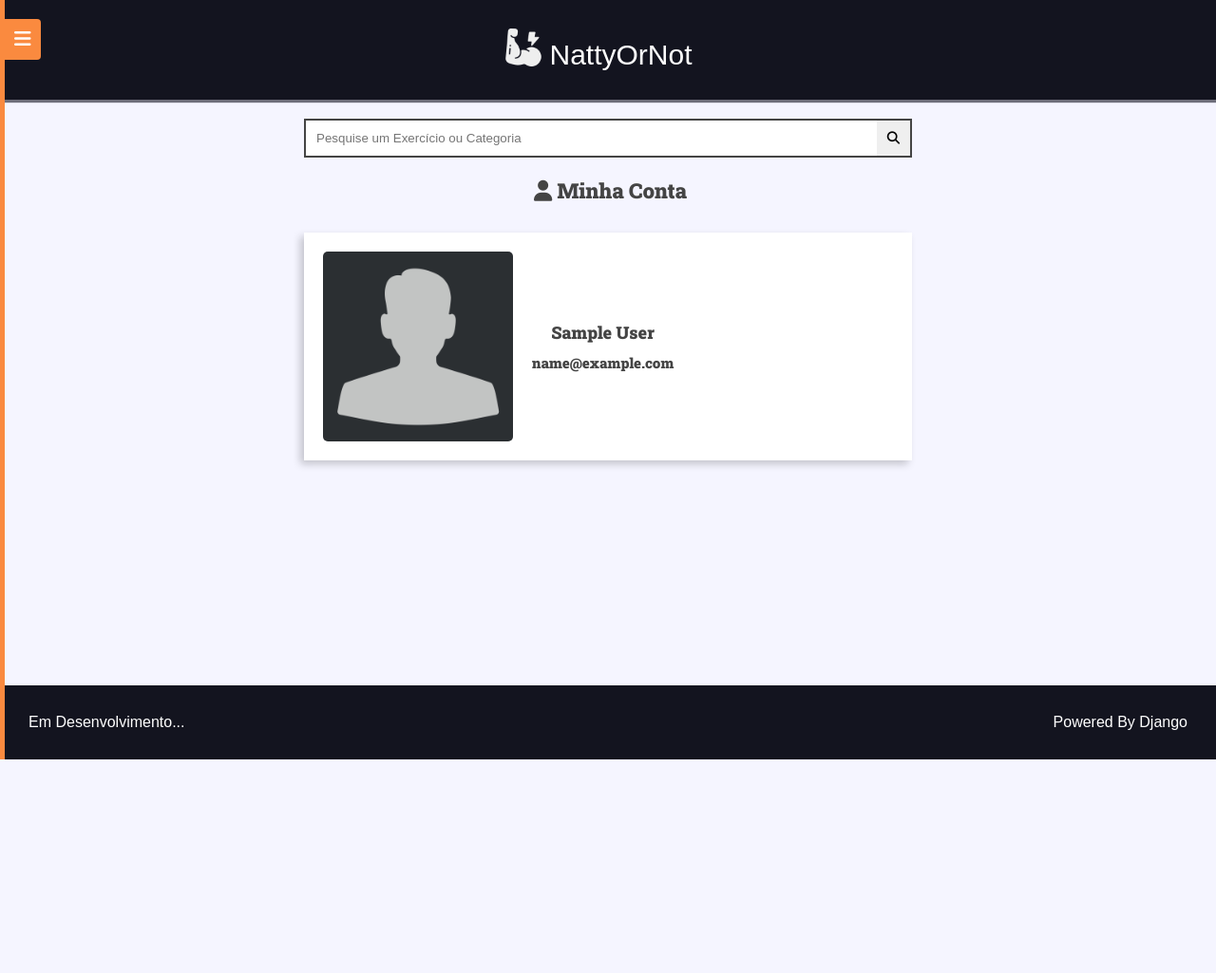
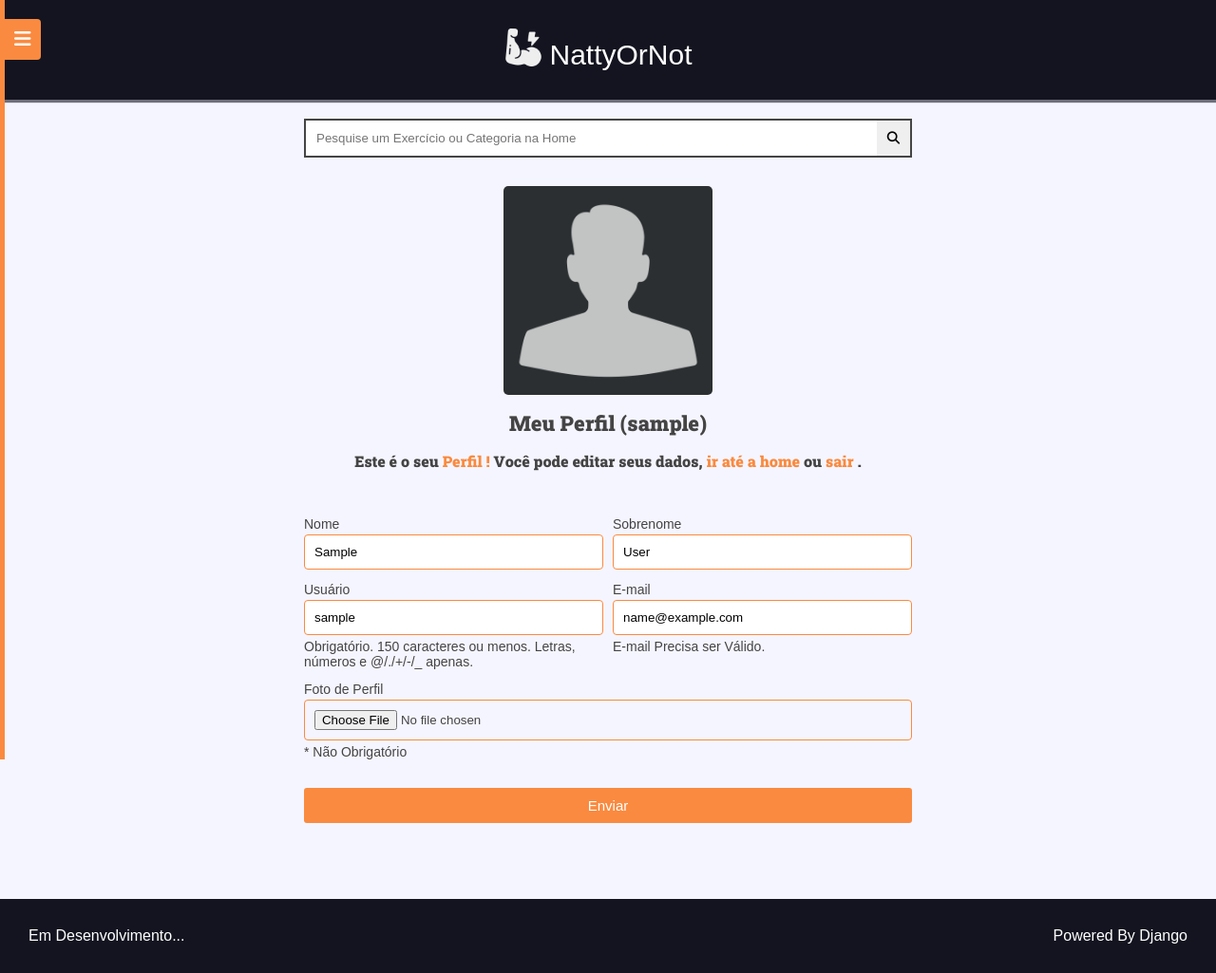
Before and after one commit to bryanoliveira11/Projeto-NattyOrNot, a Django app: a page that uses users/templates/users/pages/user_profile.html in a window 1280 px wide. Shown: the whole page at 95% size. Before the commit the page ends 800 px from the top, so only its background shows below. Run offline with Django 4.2, Linux system fonts and the light colour scheme; the visitor is signed in with stand-in values (Sample User, id 1); data comes from the database, SQL or seed files in the repository; some libraries are stand-ins or nearby versions.

Commit message:
perfil de usuário e form para edição dos dados da conta

```diff
--- a/base_static/global/css/style.css
+++ b/base_static/global/css/style.css
@@ -338,7 +338,7 @@ img {
   background: var(--color-primary);
 }
 
-.form-tag.main {
+.form-tag.main, .form-tag.profile {
   margin-bottom: 0;
 }
 
@@ -744,33 +744,18 @@ select option:hover, select option:checked {
 /* profile */
 
 .main-content-profile img{
-  max-width: 24rem;
-  max-height: 20rem;
+  max-width: 64rem;
+  max-height: 22rem;
   border-radius: 0.5rem;
 }
 
 .main-content-profile {
-  background: #fff;
   max-width: 64rem;
-  box-shadow: -4px 4px 8px rgba(0, 0, 0, 0.2);
   display: flex;
-  align-items: start;
-  justify-content: start;
-}
-
-.profile-content {
-  display: block;
-  margin: auto 0 auto 0;
-}
-
-.profile-item {
-  font-size: 1.8rem;
-  margin-left: 2rem;
-}
-
-.profile-item.email{
-  font-size: 1.5rem;
-  margin-top: 1rem;
+  align-items: center;
+  justify-content: center;
+  margin: 0 auto;
+  padding-top: 2.5rem;
 }
 
 /* footer */
@@ -928,6 +913,10 @@ select option:hover, select option:checked {
   margin-right: 1.5rem;
 }
 
+.invisible {
+  display: none;
+}
+
 /* medias */
 
 @media (max-width: 750px) {
@@ -1009,20 +998,6 @@ select option:hover, select option:checked {
   .btn-google-signin {
     width: 82%;
   }
-
-  .main-content-profile img {
-    margin: 0 auto;
-    max-width: 14rem;
-  }
-
-  .main-content-profile {
-    max-width: 100%;
-    display: block;
-  }
-
-  .profile-item {
-    margin-top: 1rem;
-  }
 }
 
 @media only screen and (max-width: 500px) {
--- a/base_templates/global/partials/menu.html
+++ b/base_templates/global/partials/menu.html
@@ -28,8 +28,8 @@
             {% if request.user.is_authenticated %}
                 <span class="menu-link">
                     <a href="{% url 'users:user_profile' request.user %}">
-                        <i class="fa-solid fa-user"></i>
-                        Minha Conta
+                        <i class="fa-solid fa-circle-user"></i>
+                        Meu Perfil
                     </a>
                 </span>
                 <span class="menu-link">
--- a/users/forms/__init__.py
+++ b/users/forms/__init__.py
@@ -1,3 +1,3 @@
-from .create_exercise import CreateExerciseForm
-from .login_form import LoginForm
-from .register_form import RegisterForm
+from .create_exercise import *
+from .login_form import *
+from .register_form import *
--- a/users/forms/register_form.py
+++ b/users/forms/register_form.py
@@ -4,7 +4,7 @@ from django import forms
 from django.contrib.auth import get_user_model
 from django.core.exceptions import ValidationError
 
-from utils.django_forms import add_placeholder, strong_password
+from utils.django_forms import add_attr, add_placeholder, strong_password
 
 User = get_user_model()
 
@@ -23,7 +23,7 @@ class RegisterForm(forms.ModelForm):
         add_placeholder(self.fields['password2'], 'Confirme sua Senha')
 
     first_name = forms.CharField(
-        label='Primeiro Nome', max_length=150,
+        label='Nome', max_length=150,
         error_messages={
             'required': 'Digite seu Nome.',
             'max_length': 'O Nome deve ter no Máximo 150 Dígitos.',
@@ -107,7 +107,9 @@ class RegisterForm(forms.ModelForm):
     def clean_username(self):
         # validando usuário
         username = self.cleaned_data.get('username')
-        username_database = User.objects.filter(username=username).first()
+        username_database = User.objects.filter(
+            username__iexact=username
+        ).first()
 
         if username_database:
             self._my_errors['username'].append(
@@ -118,7 +120,7 @@ class RegisterForm(forms.ModelForm):
     def clean_email(self):
         # validando se o email já existe no banco
         email = self.cleaned_data.get('email')
-        email_database = User.objects.filter(email=email).first()
+        email_database = User.objects.filter(email__iexact=email).first()
 
         if email_database:
             self._my_errors['email'].append(
@@ -144,3 +146,55 @@ class RegisterForm(forms.ModelForm):
             raise ValidationError(self._my_errors)
 
         return super().clean(*args, **kwargs)
+
+
+# este form vai ser usado para editar os dados do usuário
+class EditForm(RegisterForm):
+    password = forms.CharField(required=False, widget=forms.PasswordInput(
+        attrs={'class': 'invisible'}
+    ))
+
+    password2 = forms.CharField(required=False, widget=forms.PasswordInput(
+        attrs={'class': 'invisible'}
+    ))
+
+    class Meta:
+        model = User
+        fields = [
+            'first_name',
+            'last_name',
+            'username',
+            'email',
+        ]
+
+    def clean_username(self):
+        username = self.cleaned_data.get('username')
+        username_database = User.objects.filter(
+            username__iexact=username
+        ).first()
+
+        # validando se o username existente no banco tem um id diferente da instancia
+        if username_database:
+            if username_database.pk != self.instance.pk:
+                self._my_errors['username'].append(
+                    'Este Usuário Está em Uso.'
+                )
+        return username
+
+    def clean_email(self):
+        email = self.cleaned_data.get('email')
+        email_database = User.objects.filter(email__iexact=email).first()
+
+        # validando se o email existente no banco tem um id diferente da instancia
+        if email_database:
+            if email_database.pk != self.instance.pk:
+                self._my_errors['email'].append(
+                    'Este E-mail Está em Uso.'
+                )
+        return email
+
+    def clean(self, *args, **kwargs):
+        if self._my_errors:
+            raise ValidationError(self._my_errors)
+
+        return super().clean(*args, **kwargs)
--- a/users/templates/users/pages/user_profile.html
+++ b/users/templates/users/pages/user_profile.html
@@ -3,29 +3,21 @@
 {% block title %} {{title}} {% endblock title %}
 
 {% block content %}
-<div class="center">
-    <h2 class="form-tag">
-        <i class="fa-solid fa-user"></i>
-        Minha Conta
-    </h2>
-</div>
-<div class="main-content-profile container center">
+<div class="main-content-profile center">
     {% if user_profile.profile_picture %}
         <img src="{{user_profile.profile_picture.url}}" alt="Foto de Perfil do Usuário">
     {% else %}
         <img src="{% static 'global/imgs/profile_placeholder.jpg' %}" alt="Foto de Perfil Padrão do Site">
     {% endif %}
-    <div class="profile-content">
-        <h3 class="profile-item">
-            {% if user.first_name and user.last_name %}
-                {{user.first_name}} {{user.last_name}}
-            {% else %}
-                {{user.username}}
-            {% endif %}
-        </h3>
-        {% if user.email %}
-            <h3 class="profile-item email">{{user.email}}</h3>
-        {% endif %}
-    </div>
+</div>
+<div class="center mt">
+    <h2 class="form-tag profile">
+        Meu Perfil ({{request.user.username}})
+    </h2>
+    {% include "users/partials/login_message.html" %}
+    {% include "global/partials/messages.html" %}
+</div>
+<div class="container">
+    {% include "global/partials/form.html" %}
 </div>
 {% endblock content %}
--- a/users/templates/users/partials/login_message.html
+++ b/users/templates/users/partials/login_message.html
@@ -25,7 +25,24 @@
                 </a>
             </h3>
         {% endif %}
-    {% else %}
+    {% endif %}
+    {% if is_profile_page %}
+        <h3 class='p-05'>
+            Este é o seu
+            <a href="{% url 'users:user_profile' request.user %}" class="plaintext-button">
+                Perfil !
+            </a>
+            Você pode editar seus dados,
+            <a href="{% url 'training:home' %}" class="plaintext-button">
+                ir até a home
+            </a> ou
+            <a href="{% url 'users:logout' %}" class="plaintext-button user-logout-link">
+                sair
+            </a>.
+        </h3>
+    {% endif %}
+
+    {% if not is_dashboard_page and not is_profile_page %}
         <h3>
             Logado como {{request.user.username}}
             <a href="{% url 'users:logout' %}" class="plaintext-button user-logout-link">clique aqui</a>
--- a/users/views/user_profile.py
+++ b/users/views/user_profile.py
@@ -1,4 +1,5 @@
-from django.contrib.auth import get_user_model
+from django.contrib import messages
+from django.contrib.auth import get_user_model, logout
 from django.contrib.auth.decorators import login_required
 from django.http import Http404
 from django.shortcuts import redirect, render
@@ -6,6 +7,7 @@ from django.urls import reverse
 from django.utils.decorators import method_decorator
 from django.views import View
 
+from users.forms import EditForm
 from users.models import UserProfile
 
 User = get_user_model()
@@ -16,19 +18,68 @@ User = get_user_model()
     name='dispatch'
 )
 class UserProfileDetailClassView(View):
-    def get(self, *args, **kwargs):
-        user = User.objects.filter(
-            username=self.kwargs.get('username')
-        ).first()
+    def get_user_profile(self, user_id):
+        return UserProfile.objects.filter(user__id=user_id).first()
 
-        # usuário só pode acessar o próprio perfil
-        if not user or user != self.request.user:
-            raise Http404()
-
-        user_profile = UserProfile.objects.filter(user__id=user.pk).first()
+    def render_form(self, form):
+        user = self.request.user
+        user_profile = self.get_user_profile(user.pk)
 
         return render(self.request, 'users/pages/user_profile.html', context={
             'user': user,
+            'form': form,
             'user_profile': user_profile,
-            'title': f'Minha Conta',
+            'is_profile_page': True,
+            'form_action': reverse('users:user_profile', args=(self.request.user,)),
+            'search_form_action': reverse('training:search'),
+            'additional_search_placeholder': 'na Home',
+            'title': f'Perfil ({user})',
         })
+
+    # get vai mostrar a foto de perfil do user e seus dados
+    def get(self, *args, **kwargs):
+        # 404 em tentativa de editar a url
+        if self.kwargs.get('username') != self.request.user.username:  # type:ignore
+            raise Http404()
+
+        form = EditForm(instance=self.request.user)
+
+        return self.render_form(form=form)
+
+    # post permitirá que o user edite os dados existentes da conta
+    def post(self, *args, **kwargs):
+        form = EditForm(
+            data=self.request.POST or None,
+            files=self.request.FILES or None,
+            instance=self.request.user
+        )
+
+        if form.is_valid():
+            user = form.save(commit=False)
+            user_picture = form.cleaned_data.get('profile_picture')
+            user_profile = self.get_user_profile(self.request.user.pk)
+
+            # alterando foto caso haja dados no form
+            if user_picture:
+                # user já tem profile
+                if user_profile:
+                    user_profile.profile_picture = user_picture
+                    user_profile.save()
+                # user não tem profile, contas que veem do google
+                else:
+                    UserProfile.objects.create(
+                        user=self.request.user,
+                        profile_picture=user_picture
+                    )
+
+            # salvando
+            user.save()
+            messages.success(
+                self.request,
+                'Dados Editados com Sucesso !'
+            )
+            return redirect(
+                reverse('users:user_profile', args=(self.request.user,)),
+            )
+
+        return self.render_form(form=form)
```
Also changed, not shown: users/views/user_view.py (+5 -6 lines).
